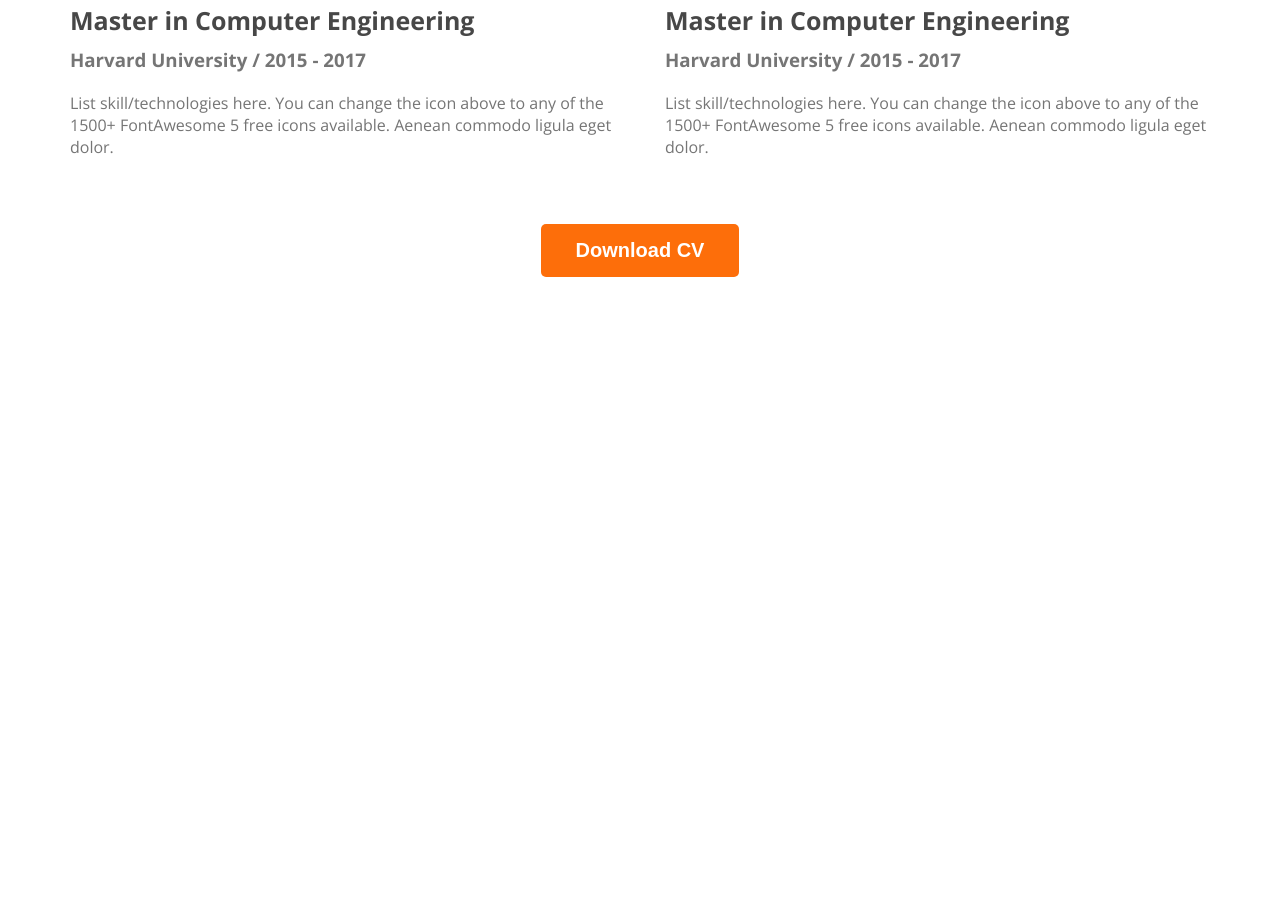
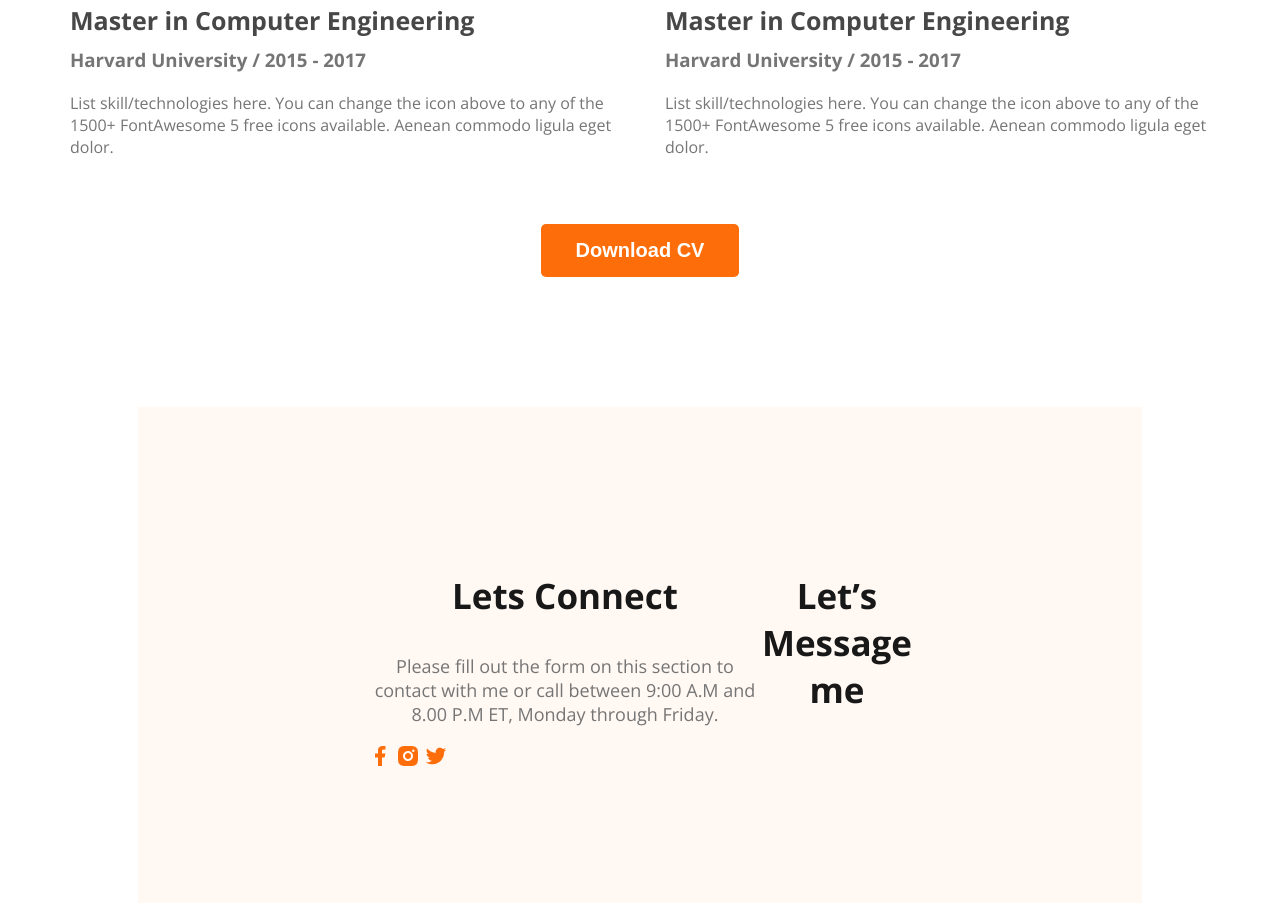
Before and after one commit to jakib462/developer-portfolio, a plain HTML site: page index.html in a window 1280 px wide. Shown: the part 2901-3807 px from the top of the page. Before the commit the page ends 3186 px from the top, so only its background shows below. Drawn offline with nearby package versions, Linux system fonts and the light colour scheme.

Commit message:
footer added

```diff
--- a/index.html
+++ b/index.html
@@ -157,6 +157,21 @@
             </div>
         </section>
     </main>
-    <footer></footer>
+    <!-- this is footer section -->
+    <footer>
+      <div class="footer-column">
+        <h3 class="section-title">Lets Connect</h3>
+        <p class="section-description">Please fill out the form on this section to contact with me or call between 9:00 A.M and 8.00 P.M ET, Monday through Friday.</p>
+        <div class="social-link">
+           <a href=""><img src="/images/icons/facebook.png" alt=""></a>
+           <a href=""><img src="/images/icons/insta.png" alt=""></a>
+           <a href=""><img src="/images/icons/twitter.png" alt=""></a>
+        </div>
+      </div>
+
+      <div class="footer-column">
+        <h3 class="section-title">Let’s Message me</h3>
+      </div>
+    </footer>
 </body>
 </html>
--- a/portfolio.css
+++ b/portfolio.css
@@ -155,3 +155,10 @@ main section{
     text-align: center;
     margin-top: 50px;
 }
+/* footer style section */
+footer{
+    display: flex;
+    background-color: #FFF8F3;
+    margin: 130px;
+    padding: 130px 230px;
+}
```
